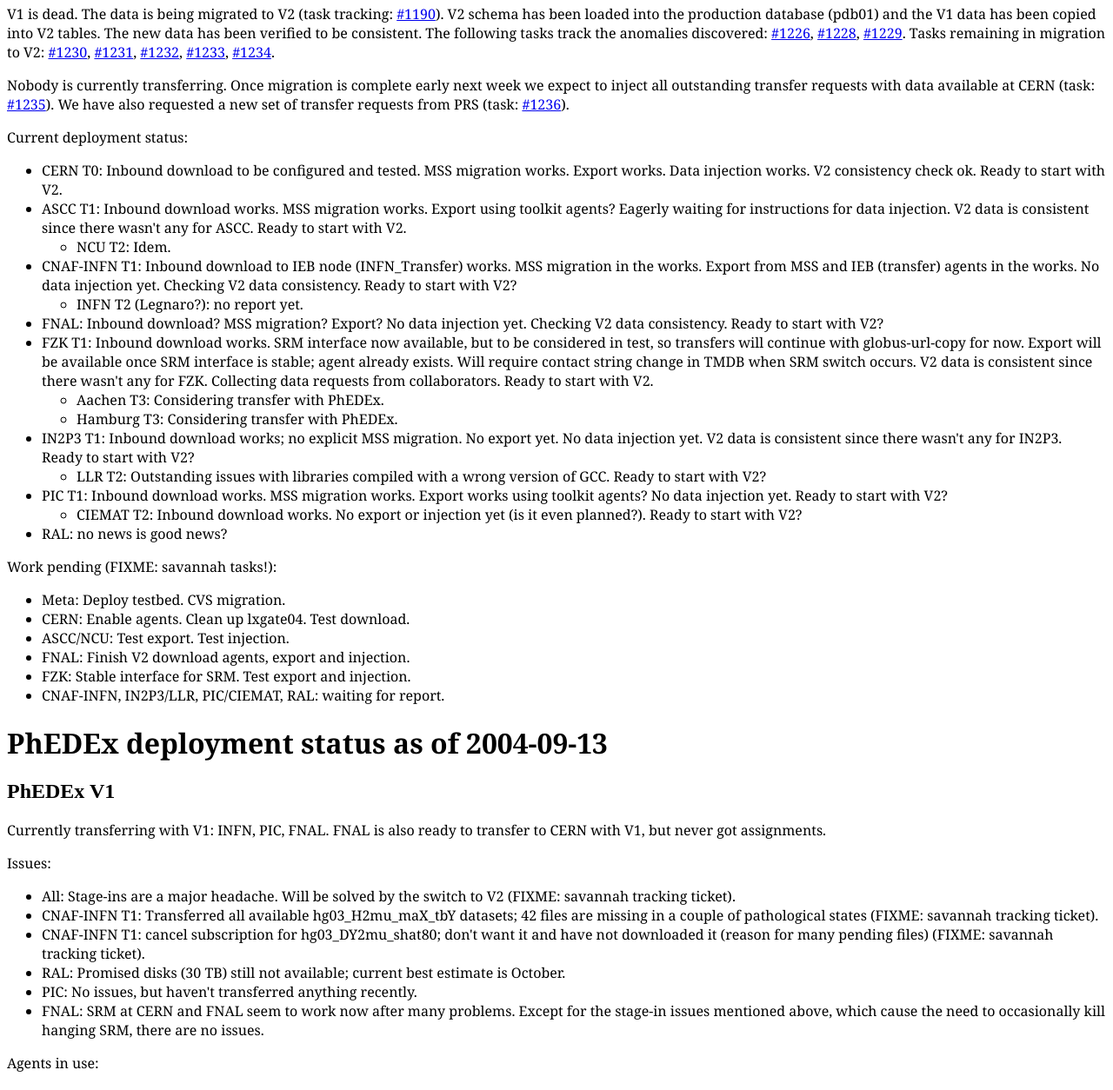
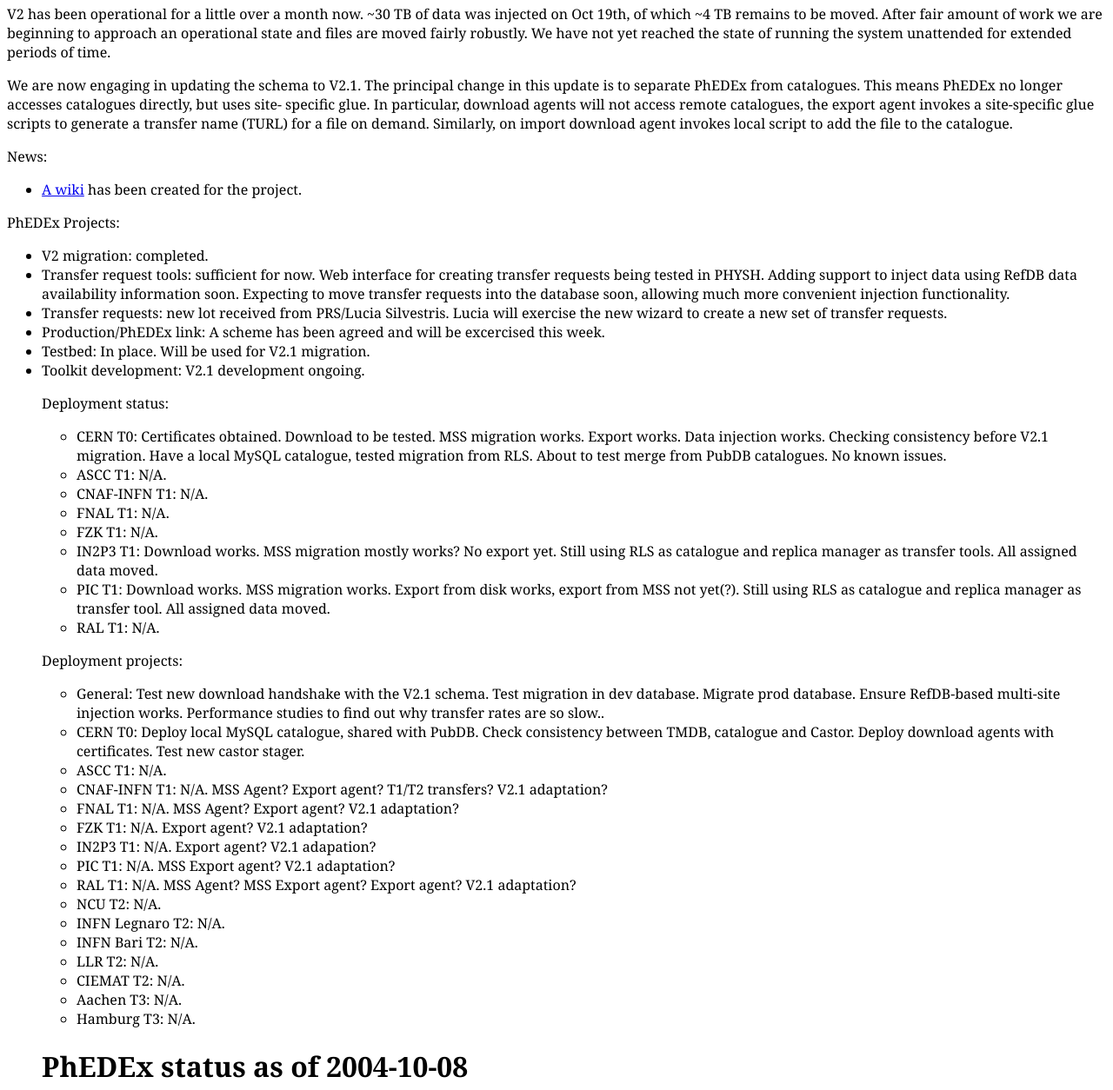
Before and after one commit to dmwm/PHEDEX, a plain HTML site: page Documentation/WebSite/status.html in a window 1280 px wide. Shown: the part 67-1321 px from the top of the page at 87% size. Drawn offline with Linux system fonts and the light colour scheme.

Commit message:
Update status

```diff
--- a/Documentation/WebSite/status.html
+++ b/Documentation/WebSite/status.html
@@ -7,6 +7,98 @@
 </head>
 
 <body>
+<h1>PhEDEx status as of 2004-11-29</h1>
+
+<p>V2 has been operational for a little over a month now.  ~30 TB
+of data was injected on Oct 19th, of which ~4 TB remains to be moved.
+After fair amount of work we are beginning to approach an operational
+state and files are moved fairly robustly.  We have not yet reached
+the state of running the system unattended for extended periods of
+time.</p>
+
+<p>We are now engaging in updating the schema to V2.1.  The principal
+change in this update is to separate PhEDEx from catalogues.  This
+means PhEDEx no longer accesses catalogues directly, but uses site-
+specific glue.  In particular, download agents will not access remote
+catalogues, the export agent invokes a site-specific glue scripts to
+generate a transfer name (TURL) for a file on demand.  Similarly, on
+import download agent invokes local script to add the file to the
+catalogue.</p>
+
+<p>News:</p>
+<ul>
+ <li> <a href="https://uimon.cern.ch/twiki/bin/view/CMS/PhEDEx">A wiki</a>
+      has been created for the project.</li>
+</ul>
+
+<p>PhEDEx Projects:</p>
+<ul>
+ <li> V2 migration: completed.</li>
+ <li> Transfer request tools: sufficient for now.  Web interface for
+      creating transfer requests being tested in PHYSH.  Adding support
+      to inject data using RefDB data availability information soon.
+      Expecting to move transfer requests into the database soon,
+      allowing much more convenient injection functionality.
+ <li> Transfer requests: new lot received from PRS/Lucia Silvestris.
+      Lucia will exercise the new wizard to create a new set of
+      transfer requests.</li>
+ <li> Production/PhEDEx link: A scheme has been agreed and will be
+      excercised this week.</li>
+ <li> Testbed: In place.  Will be used for V2.1 migration.</li>
+ <li> Toolkit development: V2.1 development ongoing.</li>
+
+<p>Deployment status:</p>
+<ul>
+ <li> CERN T0: Certificates obtained.  Download to be tested.
+      MSS migration works.  Export works.  Data injection works.
+      Checking consistency before V2.1 migration.  Have a local
+      MySQL catalogue, tested migration from RLS.  About to
+      test merge from PubDB catalogues.  No known issues.</li>
+
+ <li> ASCC T1: N/A.</li>
+ <li> CNAF-INFN T1: N/A.</li>
+ <li> FNAL T1: N/A.</li>
+ <li> FZK T1: N/A.</li>
+ <li> IN2P3 T1: Download works.  MSS migration mostly works?  No
+      export yet.  Still using RLS as catalogue and replica manager
+      as transfer tools.  All assigned data moved.</li>
+ <li> PIC T1: Download works.  MSS migration works.  Export from
+      disk works, export from MSS not yet(?).  Still using RLS as
+      catalogue and replica manager as transfer tool.  All assigned
+      data moved.</li>
+ <li> RAL T1: N/A.</li>
+</ul>
+
+<p>Deployment projects:</p>
+<ul>
+ <li> General: Test new download handshake with the V2.1 schema.
+      Test migration in dev database.  Migrate prod database.
+      Ensure RefDB-based multi-site injection works.  Performance
+      studies to find out why transfer rates are so slow..</li>
+
+ <li> CERN T0: Deploy local MySQL catalogue, shared with PubDB.
+      Check consistency between TMDB, catalogue and Castor.  Deploy
+      download agents with certificates.  Test new castor stager.</li>
+
+ <li> ASCC T1: N/A.</li>
+ <li> CNAF-INFN T1: N/A.  MSS Agent?  Export agent?  T1/T2 transfers?  V2.1 adaptation?</li>
+ <li> FNAL T1: N/A.  MSS Agent?  Export agent?  V2.1 adaptation?</li>
+ <li> FZK T1: N/A.  Export agent?  V2.1 adaptation?</li>
+ <li> IN2P3 T1: N/A.  Export agent?  V2.1 adapation?</li>
+ <li> PIC T1: N/A.  MSS Export agent? V2.1 adaptation?</li>
+ <li> RAL T1: N/A.  MSS Agent?  MSS Export agent?  Export agent?  V2.1 adaptation?</li>
+
+ <li> NCU T2: N/A.</li>
+ <li> INFN Legnaro T2: N/A.</li>
+ <li> INFN Bari T2: N/A.</li>
+ <li> LLR T2: N/A.</li>
+ <li> CIEMAT T2: N/A.</li>
+
+ <li> Aachen T3: N/A.</li>
+ <li> Hamburg T3: N/A.</li>
+</ul>
+
+
 <h1>PhEDEx status as of 2004-10-08</h1>
 
 <p>V1 is dead.  The data is being migrated to V2 (task tracking:
```
